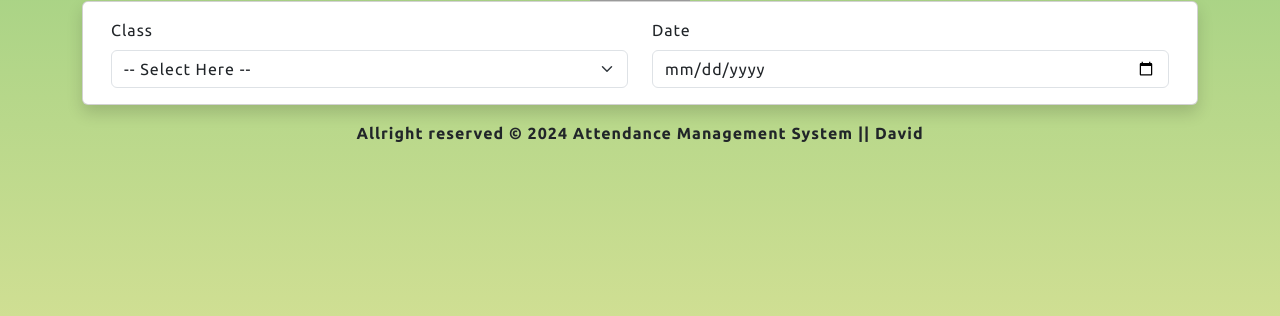
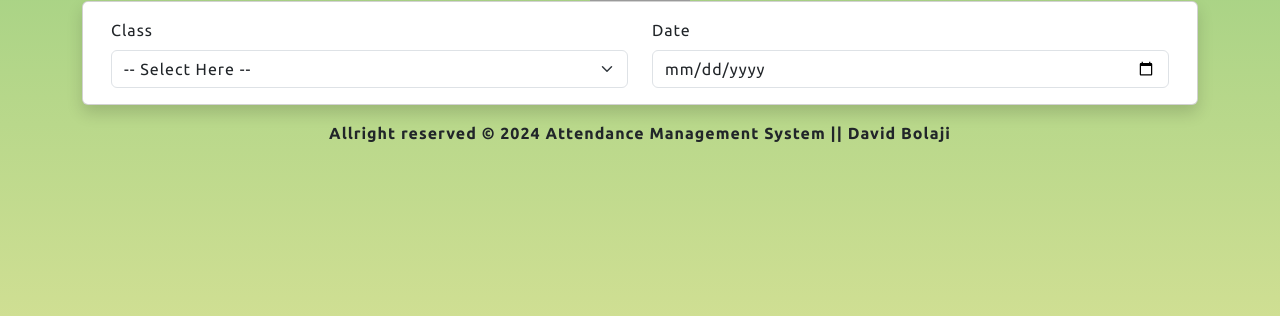
Before and after one commit to Boy2700/Attendance-management-system, a PHP site: page /index.php?page=attendance in a window 1280 px wide. Shown: the part 276-592 px from the top of the page. Run offline with PHP 8.4, Linux system fonts and the light colour scheme; data comes from the database, SQL or seed files in the repository; grey boxes are pictures that could not be loaded.

Commit message:
Attendance Management System

```diff
--- a/pages/attendance.php
+++ b/pages/attendance.php
@@ -156,7 +156,7 @@ $studentList = $actionClass->attendanceStudents($class_id, $class_date);
     </div>
 </form><footer>
     <center>
-    <b>  <p>Allright reserved &copy; 2024 Attendance Management System || David</p> <b>
+    <b>  <p>Allright reserved &copy; 2024 Attendance Management System || David Bolaji</p> <b>
     </center>
 </footer>
 
--- a/pages/attendance_report.php
+++ b/pages/attendance_report.php
@@ -148,6 +148,6 @@ if(!empty($class_month)){
 </script>
 <footer>
     <center>
-    <b>  <p>Allright reserved &copy; 2024 Attendance Management System || David</p> <b>
+    <b>  <p>Allright reserved &copy; 2024 Attendance Management System || David Bolaji</p> <b>
     </center>
 </footer>
--- a/pages/class_list.php
+++ b/pages/class_list.php
@@ -59,7 +59,7 @@ $classList = $actionClass->list_class();
 </div>
 <footer>
     <center>
-    <b>  <p>Allright reserved &copy; 2024 Attendance Management System || David</p> <b>
+    <b>  <p>Allright reserved &copy; 2024 Attendance Management System || David Bolaji</p> <b>
     </center>
 </footer>
 
--- a/pages/home.php
+++ b/pages/home.php
@@ -9,7 +9,7 @@
 <hr>
 <footer>
     <center>
-    <b>  <p>Allright reserved &copy; 2024 Attendance Management System || David</p> <b>
+    <b>  <p>Allright reserved &copy; 2024 Attendance Management System || David Bolaji</p> <b>
     </center>
 
 </footer>
--- a/pages/student_list.php
+++ b/pages/student_list.php
@@ -62,7 +62,7 @@ $studentList = $actionClass->list_student();
 </div>
 <footer>
     <center>
-    <b>  <p>Allright reserved &copy; 2024 Attendance Management System || David</p> <b>
+    <b>  <p>Allright reserved &copy; 2024 Attendance Management System || David Bolaji</p> <b>
     </center>
 </footer>
 
```
